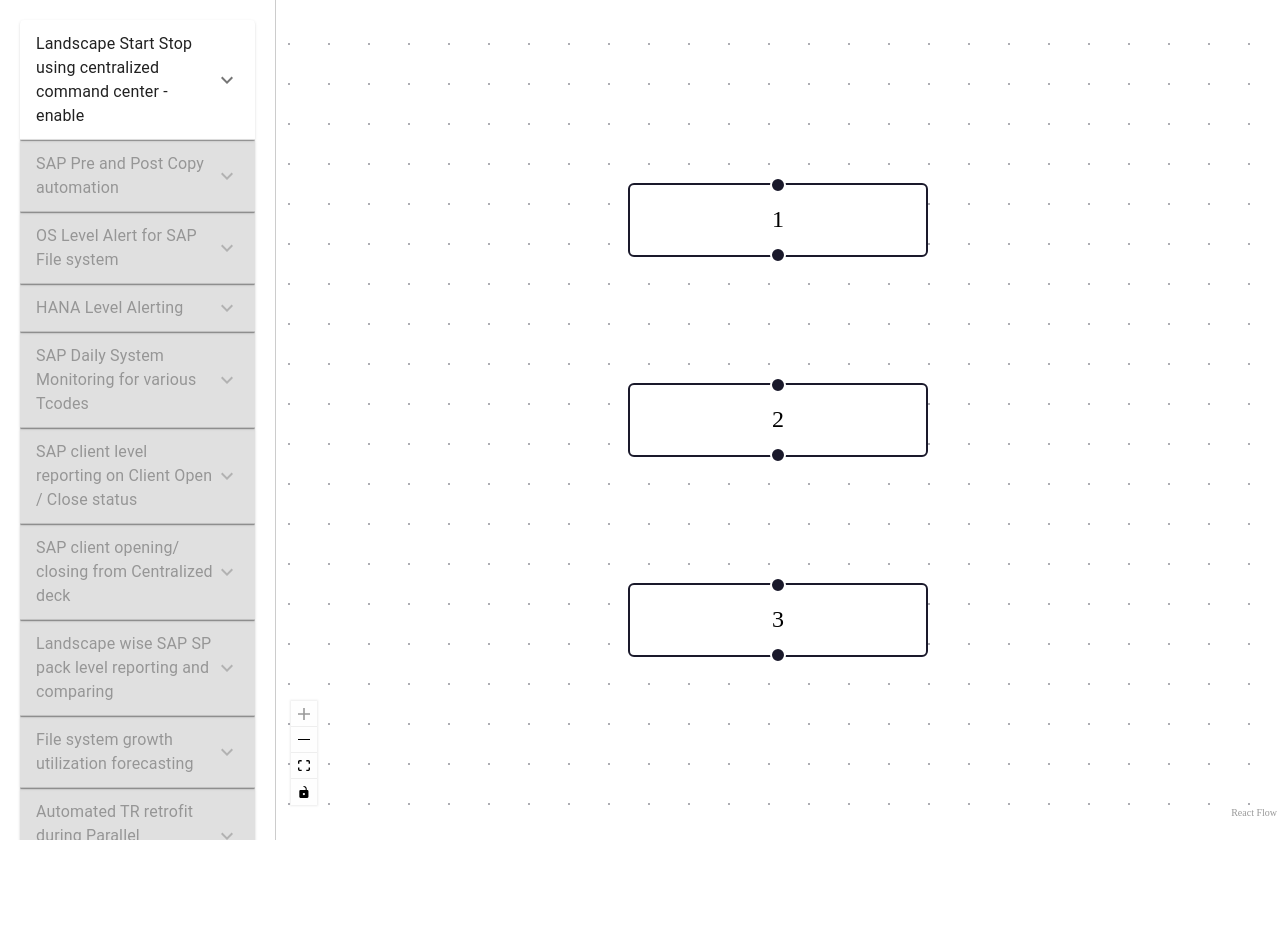
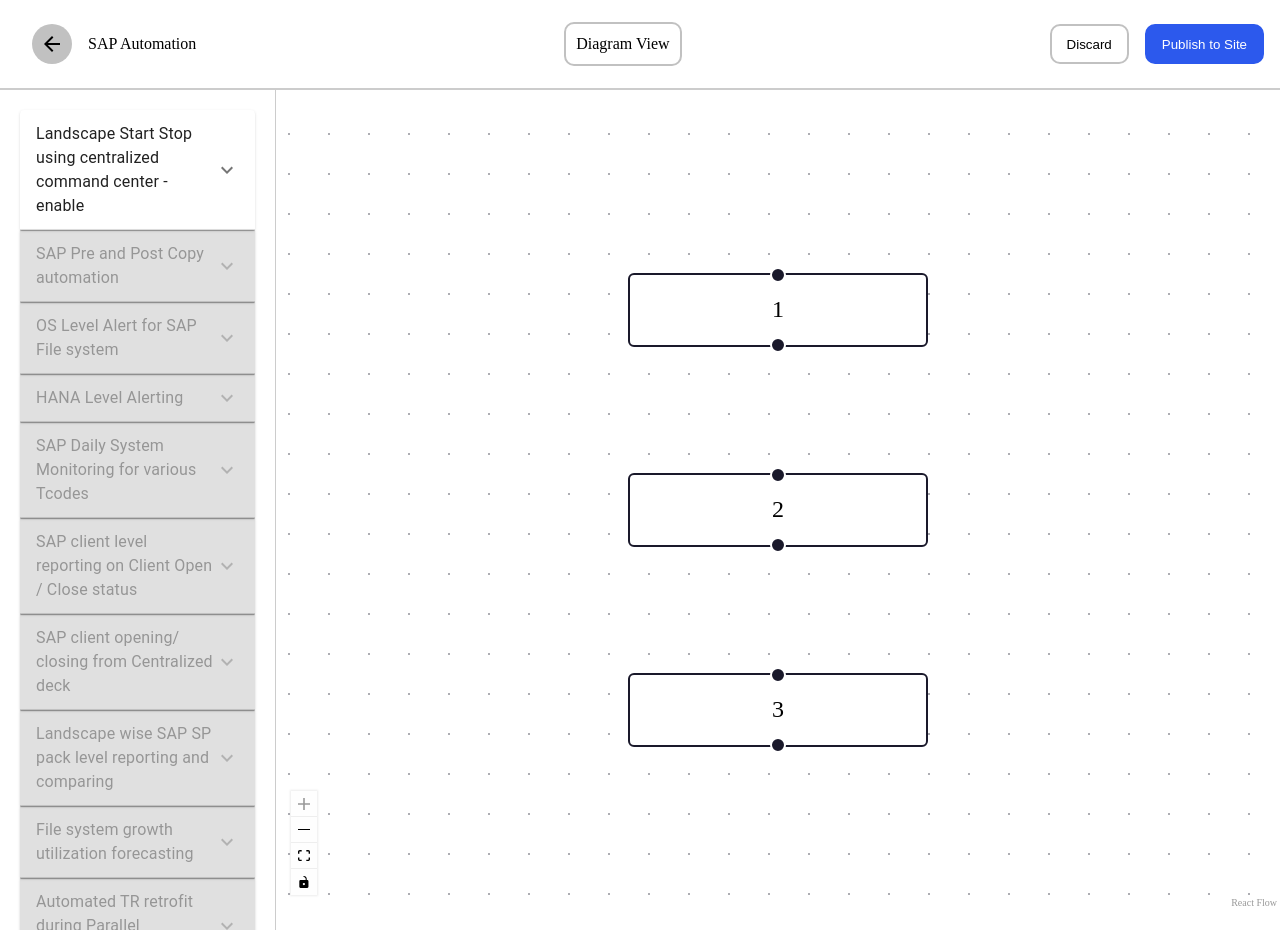
Before and after one commit to ShubhamGhoshInfosys02/sap-automation-flow, a React (Vite) app: page / in a window 1280 px wide. Before the commit the page ends 840 px from the top, so only its background shows below. Built offline with nearby package versions, Linux system fonts and the light colour scheme.

Commit message:
header added

```diff
--- a/src/App.jsx
+++ b/src/App.jsx
@@ -1,10 +1,12 @@
 import "./App.css";
 import ReactFlowUI from "./components/ReactFlowUI/ReactFlowUI";
 import OperationsPanel from "./components/OperationsPanel/OperationsPanel";
+import Header from "./components/Header/Header";
 
 function App() {
   return (
     <>
+      <Header/>
       <div
         style={{
           display: "flex",
--- /dev/null
+++ b/src/components/Header/Header.css
@@ -0,0 +1,64 @@
+.main{
+    background-color: rgb(255, 255, 255);
+    display: flex;
+    flex-direction:row;
+    justify-content: space-between;
+    align-items: center;
+    height: 5.5rem;
+}
+.mainone{
+    display: flex;
+    flex-direction: row;
+    align-items: center;
+    margin-left: 2rem;
+}
+.mainoneimg{
+    background-color: rgb(193, 193, 193);
+    height: 40px;
+    width:40px;
+    border-radius: 20px;
+    display: flex;
+    justify-content: center;
+    align-items: center;
+
+}
+.mainonetitle{
+    padding-left: 1rem;
+}
+.maintwo{
+    padding-left: 10px;
+    padding-right: 10px;
+    border: 2px solid rgb(193, 193, 193);
+    border-radius: 10px;
+    height: 2.5rem;
+    display: flex;
+    justify-content: center;
+    align-items: center;
+
+}
+.mainthree{
+
+    display: flex;
+    justify-content: center;
+    align-items: center;
+
+}
+.mainthreebutton1{
+    padding-left: 15px;
+    padding-right: 15px;
+    border: 2px solid rgb(193, 193, 193);
+    border-radius: 10px;
+    height: 2.5rem;
+    background-color: white;
+}
+.mainthreebutton2{
+    padding-left: 15px;
+    padding-right: 15px;
+    border-radius: 10px;
+    height: 2.5rem;
+    background-color: rgb(44, 89, 237);
+    border:2px solid rgb(44, 89, 237);
+    margin-left: 1rem;
+    margin-right: 1rem;
+    color: white;
+}
--- /dev/null
+++ b/src/components/Header/Header.jsx
@@ -0,0 +1,31 @@
+import React from "react";
+import "./Header.css";
+import ArrowBackIcon from "@mui/icons-material/ArrowBack";
+
+const Header = () => {
+  return (
+    <div>
+      <div className="main">
+        <div className="mainone">
+          <div className="mainoneimg">
+            {" "}
+            <ArrowBackIcon />
+          </div>
+          <p className="mainonetitle">SAP Automation</p>
+        </div>
+        <div className="maintwo">
+          <p>Diagram View</p>
+        </div>
+        <div className="mainthree">
+          <button className="mainthreebutton1" onClick={()=>console.log("discord button clicked")}>Discard</button>
+          <button className="mainthreebutton2" onClick={()=>console.log("Publish button clicked")}>Publish to Site</button>
+        </div>
+      </div>
+      <div
+        style={{ height: "2px", width: "100%", backgroundColor: "#ccc" }}
+      ></div>
+    </div>
+  );
+};
+
+export default Header;
```
